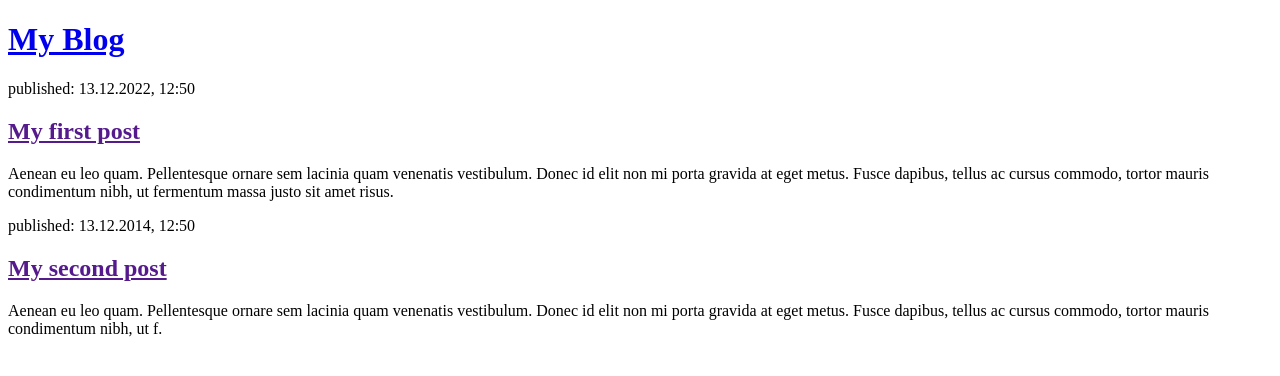
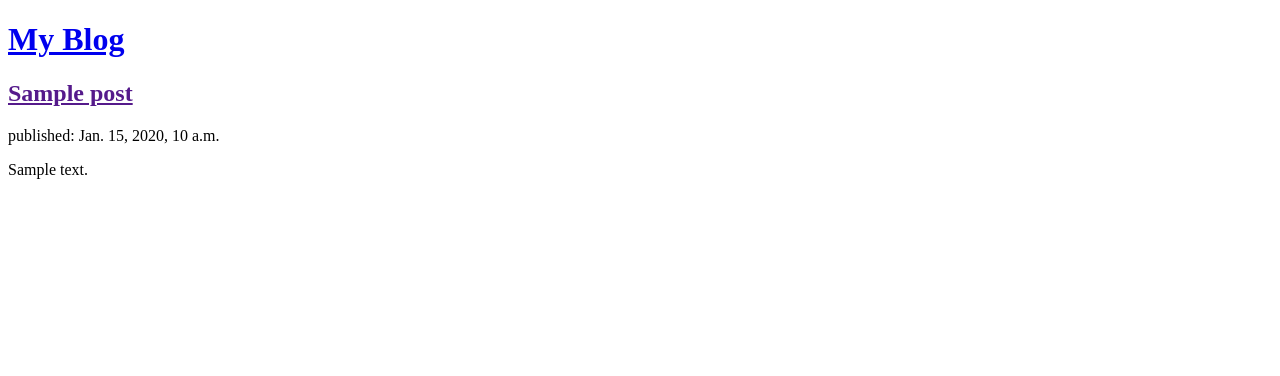
Before and after one commit to SaimonDahal-02/my-first-blog, a Django app: page / in a window 1280 px wide. Shown: the top 376 px of the page. Run offline with Django 3.2, Linux system fonts and the light colour scheme; tables that the repository leaves empty hold one stand-in row (values such as "Sample post").

Commit message:
Modified templates to display posts from database.

```diff
--- a/blog/templates/blog/post_list.html
+++ b/blog/templates/blog/post_list.html
@@ -7,17 +7,12 @@
         <header>
             <h1><a href="/">My Blog</a></h1>
         </header>
-
-        <article>
-            <time>published: 13.12.2022, 12:50</time>
-            <h2><a href="">My first post</a></h2>
-            <p>Aenean eu leo quam. Pellentesque ornare sem lacinia quam venenatis vestibulum. Donec id elit non mi porta gravida at eget metus. Fusce dapibus, tellus ac cursus commodo, tortor mauris condimentum nibh, ut fermentum massa justo sit amet risus.</p>
-        </article>
-
-        <article>
-            <time>published: 13.12.2014, 12:50</time>
-            <h2><a href="">My second post</a></h2>
-            <p>Aenean eu leo quam. Pellentesque ornare sem lacinia quam venenatis vestibulum. Donec id elit non mi porta gravida at eget metus. Fusce dapibus, tellus ac cursus commodo, tortor mauris condimentum nibh, ut f.</p>
-        </article>
+        {% for post in posts %}
+            <article>
+                <h2><a href="">{{post.title}}</a></h2>
+                <time>published: {{post.published_date}}</time>
+                <p>{{post.text | linebreaksbr }}</p>
+            </article>
+        {% endfor %}
     </body>
 </html>
--- a/blog/views.py
+++ b/blog/views.py
@@ -1,10 +1,13 @@
 from django.shortcuts import render
+from django.utils import timezone
+from .models import Post
 
 # Create your views here.
 
 def post_list(request):
+    posts = Post.objects.filter(published_date__lte=timezone.now()). order_by('published_date')
     return render(
         request,
         'blog/post_list.html',
-        {}
+        {'posts': posts}
     )
```
